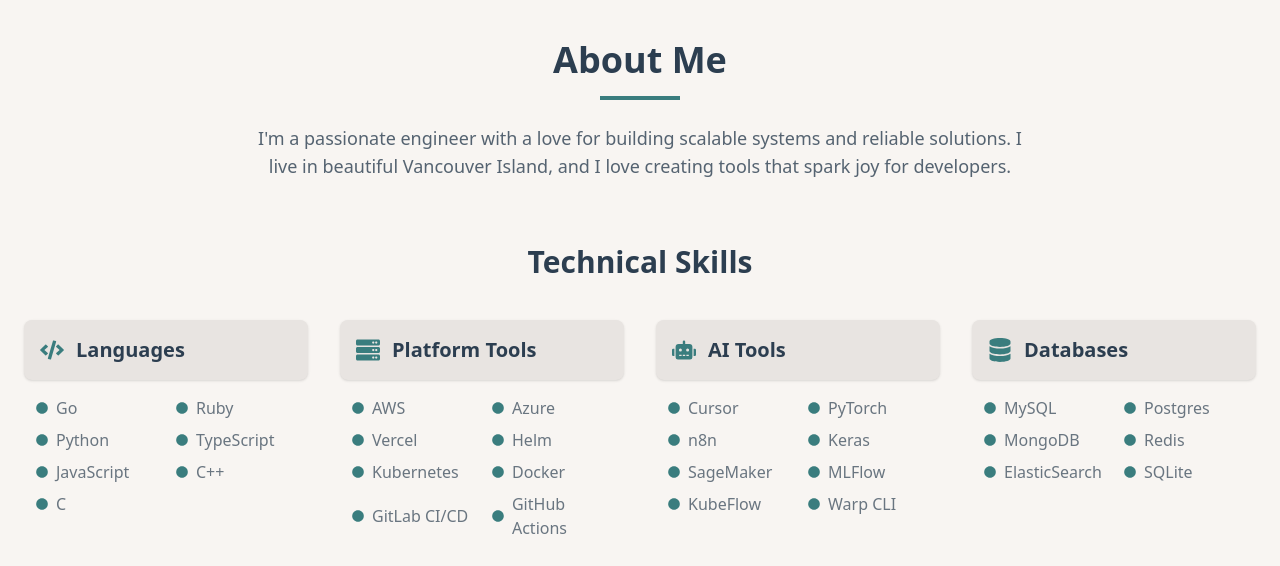
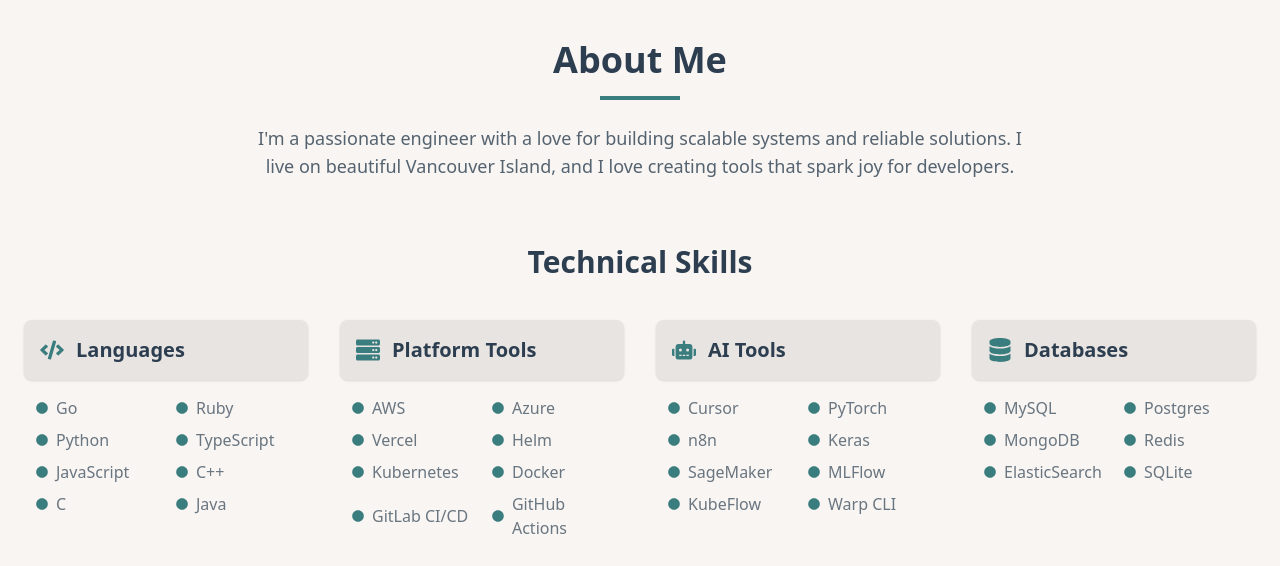
Before and after one commit to jakecomp/JakobPortfolio, a Next.js app: page / in a window 1280 px wide. Shown: the part 840-1406 px from the top of the page. Built offline with nearby package versions, Linux system fonts and the light colour scheme.

Commit message:
Minor cleanup

```diff
--- a/src/components/home/About.tsx
+++ b/src/components/home/About.tsx
@@ -46,7 +46,7 @@
             variants={fadeInUp}
             className="text-lg text-foreground/80"
           >
-            I'm a passionate engineer with a love for building scalable systems and reliable solutions. I live in beautiful Vancouver Island, and I love creating tools that spark joy for developers.
+            I'm a passionate engineer with a love for building scalable systems and reliable solutions. I live on beautiful Vancouver Island, and I love creating tools that spark joy for developers.
           </motion.p>
         </motion.div>
 
@@ -106,6 +106,10 @@
               <div className="flex items-center gap-2">
                 <FaCircle className="text-primary text-xs" />
                 <span className="text-foreground/70">C</span>
+              </div>
+              <div className="flex items-center gap-2">
+                <FaCircle className="text-primary text-xs" />
+                <span className="text-foreground/70">Java</span>
               </div>
             </div>
           </motion.div>
```
